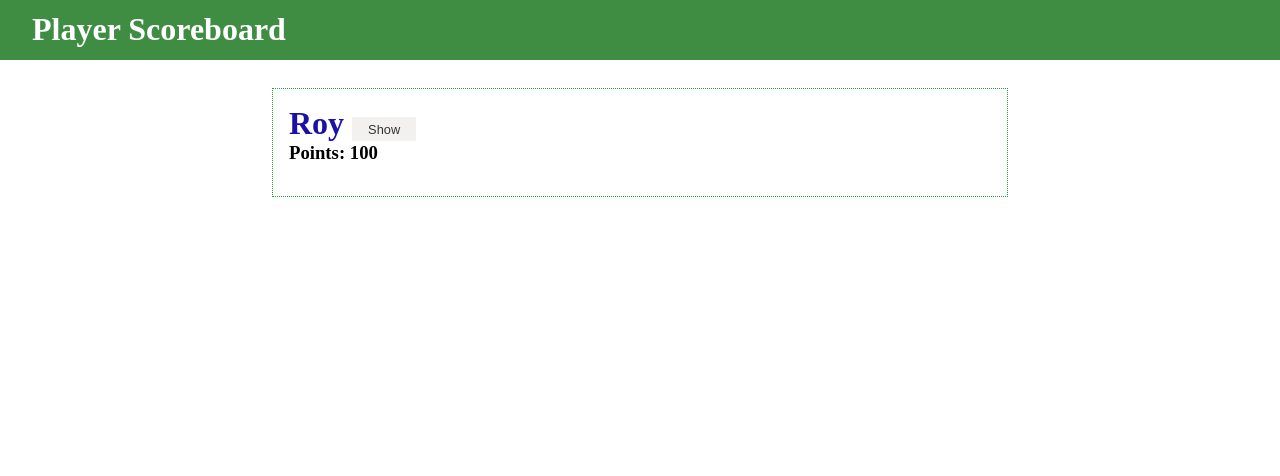
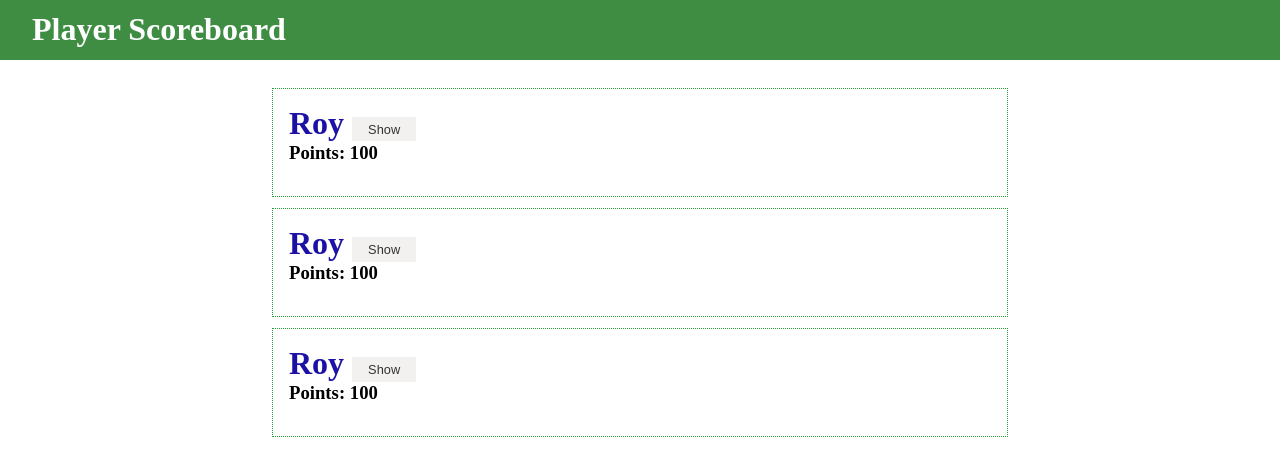
Before and after one commit to webroyit/s4v0e3-FirstSvelte, a Svelte app: page / in a window 1280 px wide. Shown: the top 476 px of the page. Built offline with nearby package versions, Linux system fonts and the light colour scheme.

Commit message:
Use #each to loop through array

```diff
--- a/src/App.svelte
+++ b/src/App.svelte
@@ -1,9 +1,31 @@
 <script>
 	import Navbar from './Navbar.svelte';
 	import Player from './Player.svelte';
+
+	let players = [
+		{
+			name: "Roy Web",
+			points: 100
+		},
+		{
+			name: "Mike Doe",
+			points: 88
+		},
+		{
+			name: "Jill Smith",
+			points: 91
+		}
+	];
+
 </script>
 
 <Navbar />
 <div class="container">
-	<Player />
+	{#if players.length === 0}
+		<p>No Players yet</p>
+	{:else}
+		{#each players as player}
+			<Player />
+		{/each}
+	{/if}
 </div>
```
